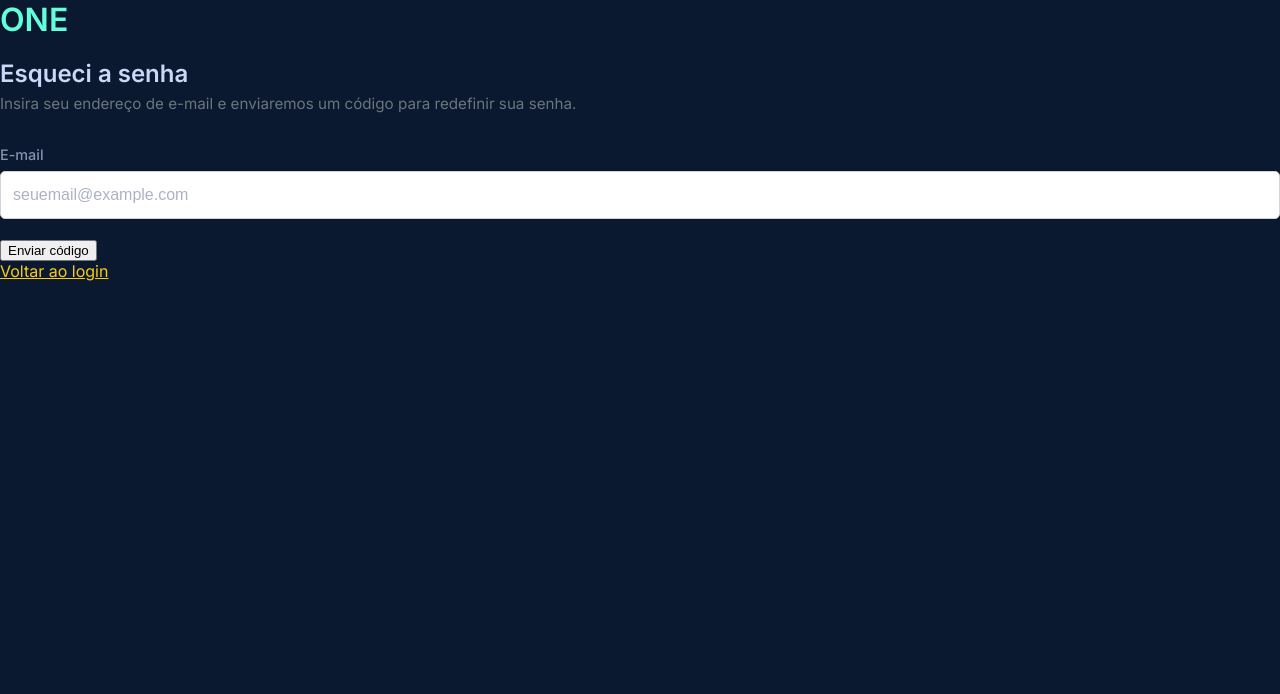
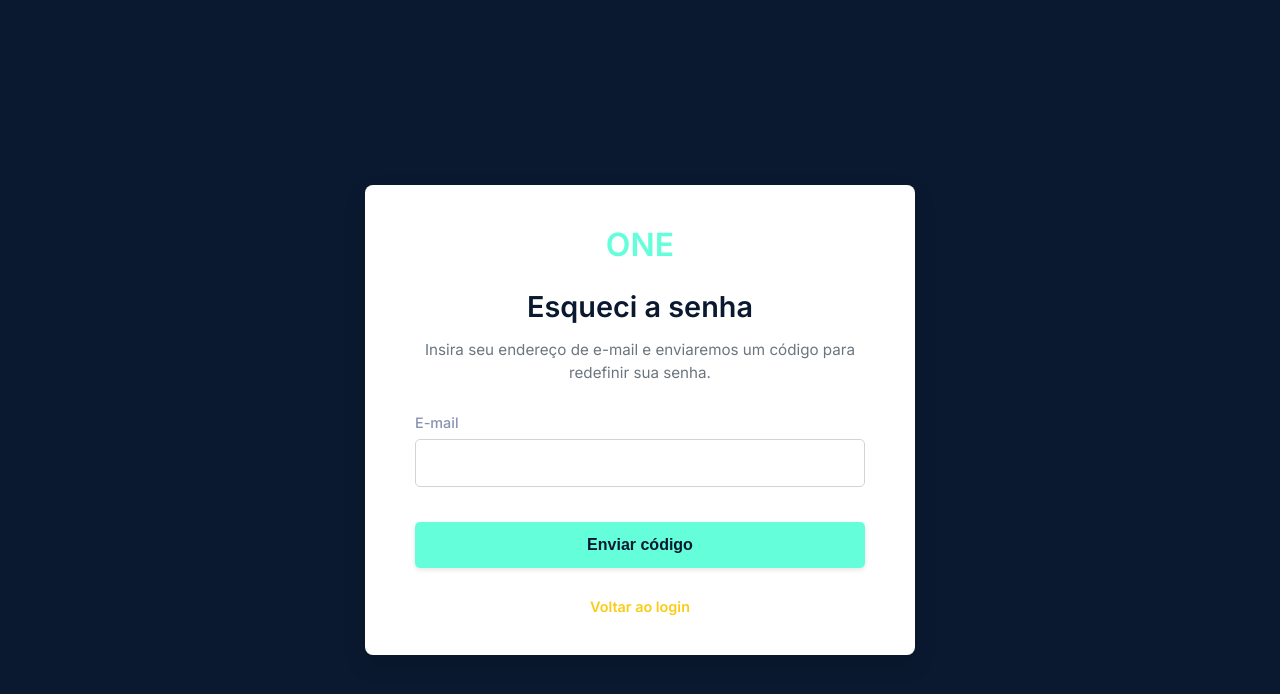
Before and after one commit to TPs-SI/SolutionsONE-Engenharia-Software-TP1, a React (Vite) app in the folder client/: page /forgot-password in a window 1280 px wide. Shown: the top 694 px of the page. Built offline with nearby package versions, Linux system fonts and the light colour scheme.

Commit message:
feat(client): update password recovery screens UI to match Figma

```diff
--- a/client/src/ui/screens/ForgotPassword/index.tsx
+++ b/client/src/ui/screens/ForgotPassword/index.tsx
@@ -2,7 +2,6 @@ import React, { useState } from 'react';
 import { Link } from 'react-router-dom';
 import { requestPasswordReset } from '../../../Services/api';
 import { ForgotPasswordDTO } from '../../../domain/models/auth';
-
 import './styles.css';
 
 const ForgotPasswordScreen: React.FC = () => {
@@ -16,14 +15,11 @@ const ForgotPasswordScreen: React.FC = () => {
         setError(null);
         setMessage(null);
         setIsLoading(true);
-
         const payload: ForgotPasswordDTO = { email };
 
         try {
              const response = await requestPasswordReset(payload);
-
              setMessage(response.message);
-
         } catch (err) {
              setError(err instanceof Error ? err.message : "Ocorreu um erro.");
              console.error("Erro na solicitação de recuperação:", err);
@@ -35,6 +31,7 @@ const ForgotPasswordScreen: React.FC = () => {
     return (
         <div className="auth-page-container">
             <div className="auth-form-card">
+                {/* Logo "ONE" */}
                 <div className="auth-logo">ONE</div>
 
                 <h2>Esqueci a senha</h2>
@@ -42,6 +39,8 @@ const ForgotPasswordScreen: React.FC = () => {
                     Insira seu endereço de e-mail e enviaremos um código para redefinir sua senha.
                 </p>
 
+                 {/* Mostra formulário apenas se não houver mensagem de sucesso */}
+                {!message && (
                      <form onSubmit={handleSubmit}>
                         <div className="form-group">
                             <label htmlFor="email">E-mail</label>
@@ -52,11 +51,9 @@ const ForgotPasswordScreen: React.FC = () => {
                                 onChange={(e) => setEmail(e.target.value)}
                                 required
                                 disabled={isLoading}
-                            placeholder="seuemail@example.com"
                             />
                         </div>
 
-                    {message && !error && <p className="info-message">{message}</p>}
                         {error && <p className="error-message">{error}</p>}
 
                         <button
@@ -67,6 +64,10 @@ const ForgotPasswordScreen: React.FC = () => {
                             {isLoading ? 'Enviando...' : 'Enviar código'}
                         </button>
                     </form>
+                )}
+
+                {/* Exibe a mensagem de sucesso/informativa */}
+                {message && <p className="info-message">{message}</p>}
 
                 <div className="auth-link-container">
                     <Link to="/login" className="auth-link">Voltar ao login</Link>
--- a/client/src/ui/screens/ForgotPassword/styles.css
+++ b/client/src/ui/screens/ForgotPassword/styles.css
@@ -1,45 +1,138 @@
 /*
-  IMPORTANTE: Crie este arquivo e COPIE/ADAPTE os estilos de
-  Login/styles.css para manter a consistência visual.
-  Use classes comuns como:
-  - .auth-page-container (para o fundo escuro)
-  - .auth-form-card (para o card branco)
-  - .auth-logo (para o "ONE" no topo)
-  - .auth-subtitle (para o texto abaixo do título)
-  - .form-group, label, input (estilos dos campos)
-  - .auth-button (estilo do botão principal)
-  - .auth-link-container, .auth-link (para o link "Voltar ao login")
-  - .error-message (para erros)
-  - Adicione uma classe .info-message para a mensagem de sucesso/informativa (talvez com cor verde ou cinza).
+  IMPORTANTE: Este arquivo DEVE ser atualizado.
+  BASEIE-SE fortemente no 'Login/styles.css' que já foi ajustado para o Figma.
+  Certifique-se de que as classes usadas no JSX acima (.auth-page-container,
+  .auth-form-card, .auth-logo, h2, .auth-subtitle, .form-group, label, input,
+  .auth-button, .auth-link-container, .auth-link, .error-message, .info-message)
+  tenham estilos consistentes com o design (cores, fontes, espaçamentos, bordas).
+
+  Reutilize as variáveis CSS (--color-dark-blue, --color-cyan, --color-yellow, etc.).
 */
+
+:root {
+    --color-dark-blue: #0a192f;
+    --color-cyan: #64ffda;
+    --color-yellow: #facc15;
+}
+
+.auth-page-container {
+   display: flex;
+   min-height: 100vh;
+   background-color: var(--color-dark-blue);
+   justify-content: center;
+   align-items: center;
+   padding: 20px;
+}
+
+.auth-form-card {
+   background-color: var(--color-white);
+   color: var(--color-dark-text);
+   padding: 40px 50px;
+   border-radius: 8px;
+   box-shadow: 0 10px 25px rgba(0, 0, 0, 0.1);
+   width: 100%;
+   max-width: 450px;
+   text-align: center;
+}
 
 .auth-logo {
     color: var(--color-cyan);
     font-size: 2rem;
     font-weight: bold;
-    margin-bottom: 20px;
+    margin-bottom: 25px;
+}
+
+.auth-form-card h2 {
+    margin-bottom: 15px;
+    color: var(--color-dark-text);
+    font-size: 1.8rem;
+    font-weight: 600;
 }
 
 .auth-subtitle {
     font-size: 0.95rem;
     color: #6c757d;
-    margin-top: -15px;
     margin-bottom: 30px;
     line-height: 1.5;
 }
 
-.info-message { /* Estilo para a mensagem "Se o email estiver cadastrado..." */
-    color: #28a745; /* Verde para sucesso/info */
-     /* Ou um cinza: color: #6c757d; */
+.form-group {
+    margin-bottom: 25px;
+    text-align: left;
+}
+
+.form-group label {
+    display: block;
+    margin-bottom: 8px;
+    font-weight: 500;
+    font-size: 0.9rem;
+    color: #495057;
+}
+
+.form-group input {
+    width: 100%;
+    padding: 14px 12px;
+    border: 1px solid var(--color-input-border);
+    border-radius: 5px;
+    box-sizing: border-box;
+    font-size: 1rem;
+}
+.form-group input:focus {
+    outline: none;
+    border-color: var(--color-cyan);
+    box-shadow: 0 0 0 2px rgba(100, 255, 218, 0.2);
+}
+
+.auth-button {
+    width: 100%;
+    padding: 14px;
+    background-color: var(--color-cyan);
+    color: var(--color-dark-text);
+    border: none;
+    border-radius: 5px;
+    font-size: 1rem;
+    font-weight: bold;
+    cursor: pointer;
+    transition: background-color 0.2s ease, box-shadow 0.2s ease;
+    margin-top: 15px;
+    box-shadow: 0 2px 5px rgba(0, 0, 0, 0.1);
+}
+.auth-button:hover {
+     background-color: #52d8c7;
+     box-shadow: 0 4px 8px rgba(0, 0, 0, 0.15);
+}
+.auth-button:disabled {
+    background-color: #a0f0e0;
+    cursor: not-allowed;
+}
+
+.auth-link-container {
+    margin-top: 30px;
+    font-size: 0.9rem;
+}
+
+.auth-link {
+     color: var(--color-yellow);
+     text-decoration: none;
+     font-weight: bold;
+}
+.auth-link:hover {
+     text-decoration: underline;
+}
+
+.error-message {
+    color: var(--color-error);
     font-size: 0.85rem;
+    margin-top: 10px;
+    margin-bottom: 10px;
+    text-align: left;
+}
+
+.info-message {
+    color: #28a745;
+    font-size: 0.9rem;
     margin-top: 15px;
     margin-bottom: 15px;
     text-align: center;
+    font-weight: 500;
 }
-
-.auth-link {
-    color: var(--color-yellow);
-}
-
-/* Restante dos estilos adaptados de Login/styles.css */
-/* ... (copie e ajuste .auth-page-container, .auth-form-card, etc.) ... */
--- a/client/src/ui/screens/NewPassword/index.tsx
+++ b/client/src/ui/screens/NewPassword/index.tsx
@@ -2,7 +2,6 @@ import React, { useState, useEffect } from 'react';
 import { Link, useParams } from 'react-router-dom';
 import { resetPassword } from '../../../Services/api';
 import { ResetPasswordDTO } from '../../../domain/models/auth';
-
 import './styles.css';
 
 const NewPasswordScreen: React.FC = () => {
@@ -11,12 +10,10 @@ const NewPasswordScreen: React.FC = () => {
     const [error, setError] = useState<string | null>(null);
     const [message, setMessage] = useState<string | null>(null);
     const [isLoading, setIsLoading] = useState(false);
-
     const { token } = useParams<{ token: string }>();
 
     useEffect(() => {
         if (!token) {
-            console.error("Token não encontrado na URL.");
             setError("Link de redefinição inválido ou ausente.");
         }
     }, [token]);
@@ -25,30 +22,20 @@ const NewPasswordScreen: React.FC = () => {
         event.preventDefault();
         setError(null);
         setMessage(null);
-
-        if (!token) {
-             setError("Link de redefinição inválido ou ausente.");
-             return;
-        }
-        if (password !== confirmPassword) {
-            setError("As senhas não coincidem.");
-            return;
-        }
+        if (!token) { /* ... */ return; }
+        if (password !== confirmPassword) { /* ... */ return; }
 
         setIsLoading(true);
-
         const payload: ResetPasswordDTO = { newPassword: password, confirmPassword };
 
          try {
              const response = await resetPassword(token, payload);
-
              setMessage(response.message);
              setPassword('');
              setConfirmPassword('');
-
          } catch (err) {
              setError(err instanceof Error ? err.message : "Ocorreu um erro.");
-             console.error("Erro ao criar nova senha:", err);
+             console.error("Erro ao resetar senha:", err);
          } finally {
              setIsLoading(false);
          }
@@ -97,7 +84,7 @@ const NewPasswordScreen: React.FC = () => {
                                     className="auth-button"
                                     disabled={isLoading}
                                 >
-                                    {isLoading ? 'Salvando...' : 'Salvar Senha'}
+                                    {isLoading ? 'Salvando...' : 'Acessar'}
                                 </button>
                             )}
                         </form>
@@ -115,7 +102,7 @@ const NewPasswordScreen: React.FC = () => {
 
                  {!token && !message && (
                       <div className="auth-link-container">
-                        <p className='error-message'>{error}</p>
+                        <p className='error-message'>{error || "Link inválido."}</p>
                         <Link to="/login" className="auth-link">Voltar ao login</Link>
                      </div>
                  )}
--- a/client/src/ui/screens/NewPassword/styles.css
+++ b/client/src/ui/screens/NewPassword/styles.css
@@ -1,23 +1,19 @@
 /*
   IMPORTANTE: Crie este arquivo e COPIE/ADAPTE os estilos de
   Login/styles.css ou ForgotPassword/styles.css para manter a consistência visual.
-  Use classes comuns como:
-  - .auth-page-container, .auth-form-card, .auth-logo, .auth-subtitle
-  - .form-group, label, input
-  - .auth-button
-  - .error-message
-  - Adicione uma classe .success-message (similar a .info-message talvez)
+  Use classes comuns (auth-page-container, auth-form-card, auth-logo, etc.).
+  Adicione a classe .success-message se ainda não existir.
 */
 
-/* Exemplo de estilos adicionais/adaptados */
-.success-message { /* Estilo para a mensagem "Senha redefinida..." */
-    color: #28a745; /* Verde */
-    font-size: 0.9rem;
-    font-weight: 500;
-    margin-top: 15px;
-    margin-bottom: 15px;
-    text-align: center;
+.success-message {
+  color: #28a745;
+  font-size: 0.9rem;
+  font-weight: 500;
+  margin-top: 15px;
+  margin-bottom: 25px;
+  text-align: center;
 }
 
-/* Restante dos estilos adaptados de Login/ForgotPassword */
-/* ... */
+.success-container .auth-link-container {
+  margin-top: 0;
+}
```
Lines whose indentation alone changed are shown as unchanged.
